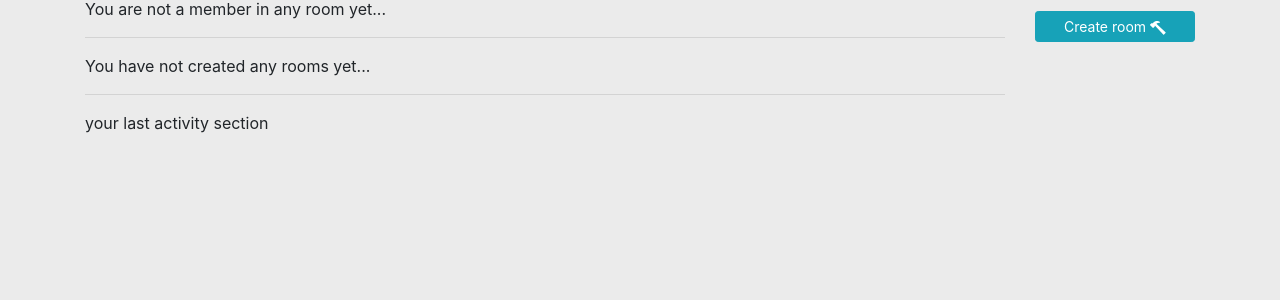
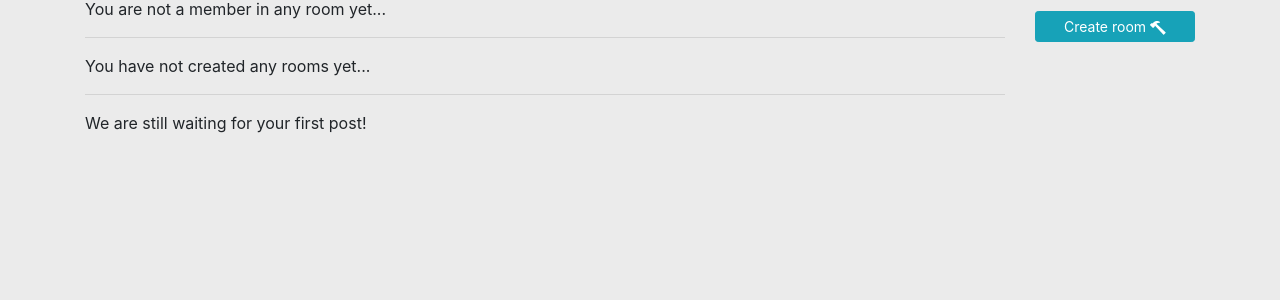
Before and after one commit to Mchajda/put-pti-proj, a Symfony app: template templates/front/profile/profile.html.twig in a window 1280 px wide. Shown: the part 140-440 px from the top of the page. Run offline with Twig, Linux system fonts and the light colour scheme; the template is opened without the code that fills it, so the values that code supplies are empty; some libraries are stand-ins or nearby versions.

Commit message:
last activity section

```diff
--- a/src/Controller/Front/ProfileController.php
+++ b/src/Controller/Front/ProfileController.php
@@ -40,11 +40,10 @@ class ProfileController extends AbstractController
     public function index(): Response
     {
         $user = $this->userProvider->getOneByEmail($this->security->getUser()->getUsername());
-
-        //dd($user->getParticipatingInRooms()[0]);
+        $last_activity = $this->postProvider->getLast3ByUserId($user->getId());
 
         return $this->render('front/profile/profile.html.twig', [
-            'user' => $user
+            'user' => $user, 'last_activity' => $last_activity,
         ]);
     }
 
--- a/src/Provider/PostProvider.php
+++ b/src/Provider/PostProvider.php
@@ -33,6 +33,6 @@ class PostProvider implements PostProviderInterface
 
     public function getLast3ByUserId($user_id)
     {
-        $this->getLast3ByUserId($user_id);
+        return $this->repository->getLast3ByUserId($user_id);
     }
 }
--- a/templates/front/profile/profile.html.twig
+++ b/templates/front/profile/profile.html.twig
@@ -8,7 +8,7 @@
                 <hr>
             </div>
 
-            <div class="test">
+            <div class="">
                 {% if user.getParticipatingInRooms() is not empty %}
                     <h4>Rooms you belong to</h4>
                     <table class="table table-sm table-borderless table-striped table-hover">
@@ -36,7 +36,7 @@
                 <hr>
             </div>
 
-            <div class="test">
+            <div class="">
                 {% if user.getYourRooms() is not empty %}
                     <h4>Rooms you created</h4>
                     <table class="table table-sm table-borderless table-striped table-hover">
@@ -66,8 +66,28 @@
                 <hr>
             </div>
 
-            <div class="test">
-                your last activity section
+            <div class="">
+                {% if last_activity is not empty %}
+                    <h4>Your last activity</h4>
+                    <table class="table table-sm table-borderless table-striped table-hover">
+                        <thead>
+                        <tr>
+                            <th>Content</th>
+                            <th>In room</th>
+                        </tr>
+                        </thead>
+                        <tbody>
+                        {% for post in last_activity %}
+                            <tr>
+                                <td><a href="">{{ post.getText() }}</a></td>
+                                <td><a href="{{ path('room', {'room_name' : post.getRoom().getName()}) }}">{{ post.getRoom().getName() }}</a></td>
+                            </tr>
+                        {% endfor %}
+                        </tbody>
+                    </table>
+                {% else %}
+                    We are still waiting for your first post!
+                {% endif %}
             </div>
         </div>
 
```
Also changed, not shown: src/Repository/PostRepository.php (+8 -10 lines).
